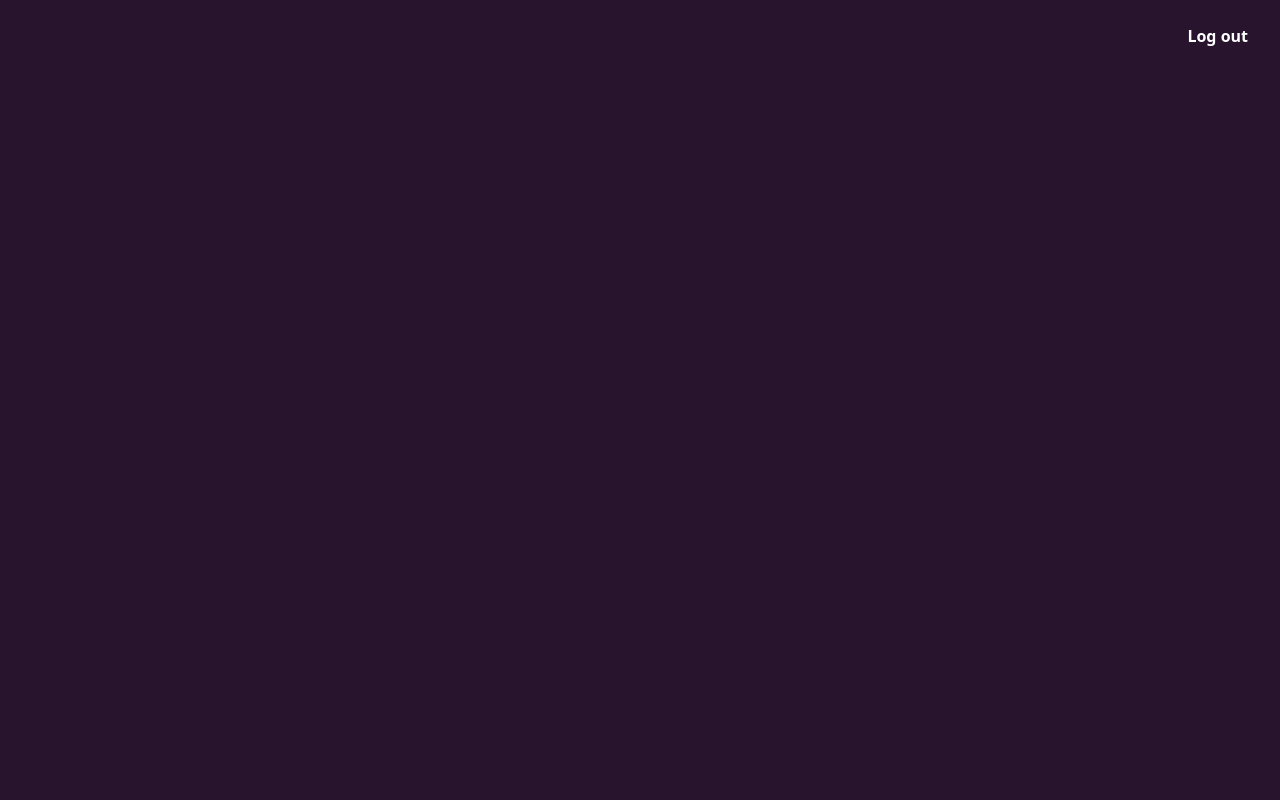
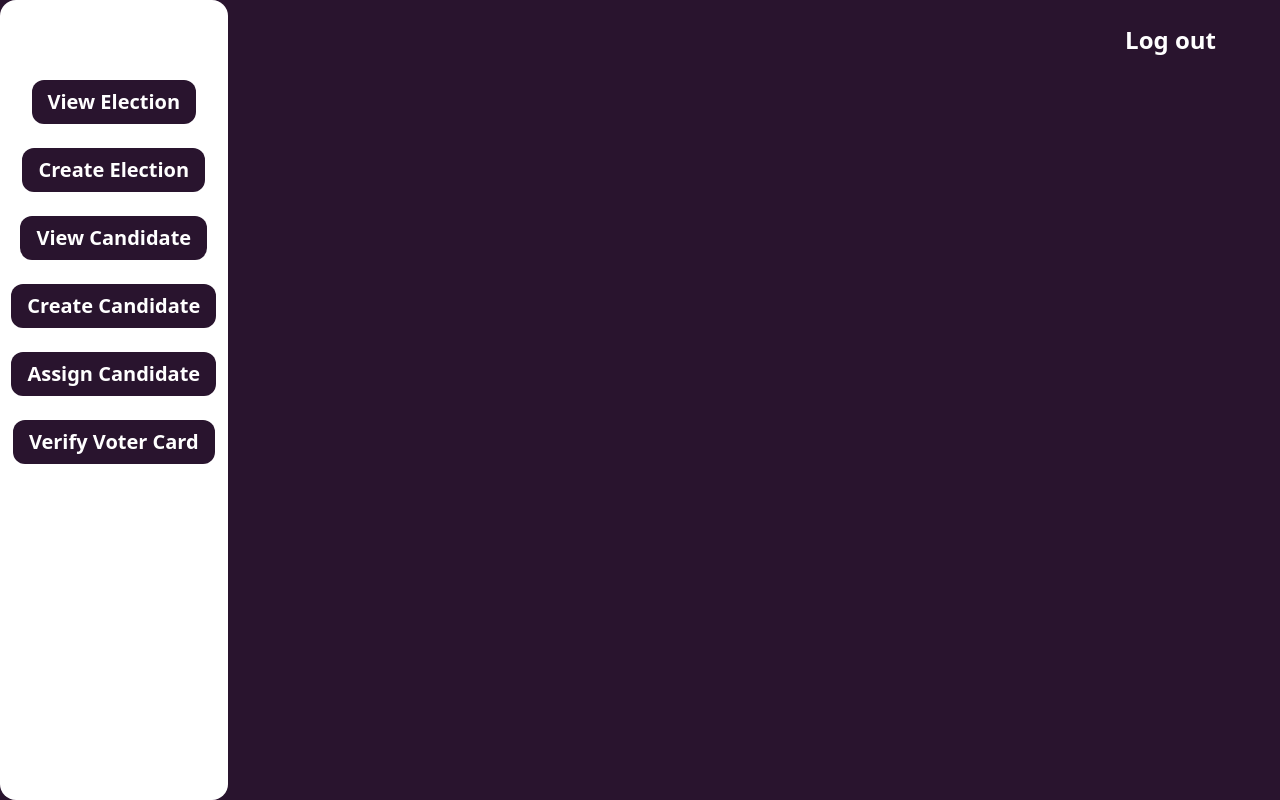
Before and after one commit to nl-codes/Online_Voting_System, a React (Vite) app in the folder frontend/: page /sec/admin/dashboard in a window 1280 px wide. Built offline with nearby package versions, Linux system fonts and the light colour scheme.

Commit message:
Add Admin Sidebar on Admin Dashboard

```diff
--- /dev/null
+++ b/frontend/src/components/AdminSidebar.jsx
@@ -0,0 +1,35 @@
+import React from "react";
+import AdminSidebarLinks from "./AdminSidebarLinks";
+
+const AdminSidebar = () => {
+    return (
+        <div className="bg-white rounded-2xl w-70 flex flex-col items-center py-20 gap-6">
+            <AdminSidebarLinks
+                btnName={"View Election"}
+                navigationLink={"/sec/admin/dashboard"}
+            />
+            <AdminSidebarLinks
+                btnName={"Create Election"}
+                navigationLink={"/sec/admin/create/election"}
+            />
+            <AdminSidebarLinks
+                btnName={"View Candidate"}
+                navigationLink={"/sec/admin/view/candidate"}
+            />
+            <AdminSidebarLinks
+                btnName={"Create Candidate"}
+                navigationLink={"/sec/admin/create/candidate"}
+            />
+            <AdminSidebarLinks
+                btnName={"Assign Candidate"}
+                navigationLink={"/sec/admin/assign/candidate"}
+            />
+            <AdminSidebarLinks
+                btnName={"Verify Voter Card"}
+                navigationLink={"/sec/admin/verify/voter"}
+            />
+        </div>
+    );
+};
+
+export default AdminSidebar;
--- /dev/null
+++ b/frontend/src/components/AdminSidebarLinks.jsx
@@ -0,0 +1,20 @@
+import React from "react";
+import { useNavigate } from "react-router-dom";
+
+const AdminSidebarLinks = ({ btnName, navigationLink }) => {
+    const navigate = useNavigate();
+    const handleBtnClick = () => {
+        navigate(navigationLink);
+    };
+    return (
+        <div>
+            <button
+                className=" bg-[#29142e] text-white font-extrabold text-xl px-4 py-2 rounded-xl cursor-pointer hover:bg-[#7d4788]"
+                onClick={handleBtnClick}>
+                {btnName}
+            </button>
+        </div>
+    );
+};
+
+export default AdminSidebarLinks;
--- a/frontend/src/pages/AdminDashboardPage.jsx
+++ b/frontend/src/pages/AdminDashboardPage.jsx
@@ -1,5 +1,6 @@
 import React from "react";
 import { useNavigate } from "react-router-dom";
+import AdminSidebar from "../components/AdminSidebar";
 
 const AdminDashboardPage = () => {
     const navigate = useNavigate();
@@ -8,13 +9,16 @@ const AdminDashboardPage = () => {
         navigate("/sec/admin/login");
     };
     return (
-        <div className="bg-[#29142e] h-screen w-screen flex flex-col">
-            <div className="flex justify-end p-4">
-                <button
-                    className="hover:bg-[#7d4788] text-white font-bold py-2 px-4 rounded"
-                    onClick={handleLogOut}>
-                    Log out
-                </button>
+        <div className="bg-[#29142e] h-screen w-screen flex pr-8">
+            <AdminSidebar />
+            <div className="flex flex-col p-4 w-full">
+                <div className="flex justify-end">
+                    <button
+                        className="hover:bg-[#7d4788] text-white text-2xl font-bold py-2 px-4 rounded"
+                        onClick={handleLogOut}>
+                        Log out
+                    </button>
+                </div>
             </div>
             <div className="flex flex-col justify-center items-center"></div>
         </div>
```
